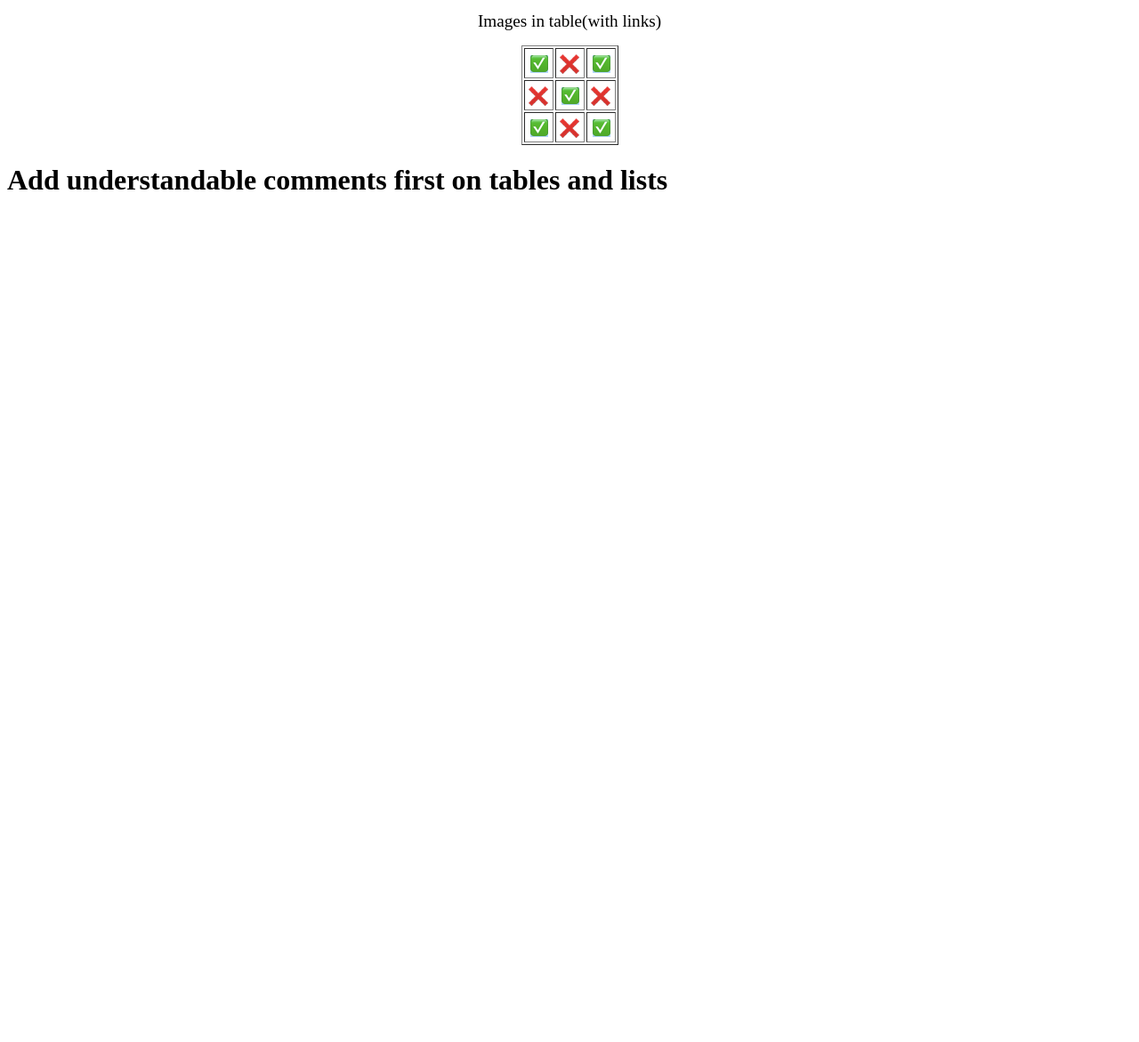
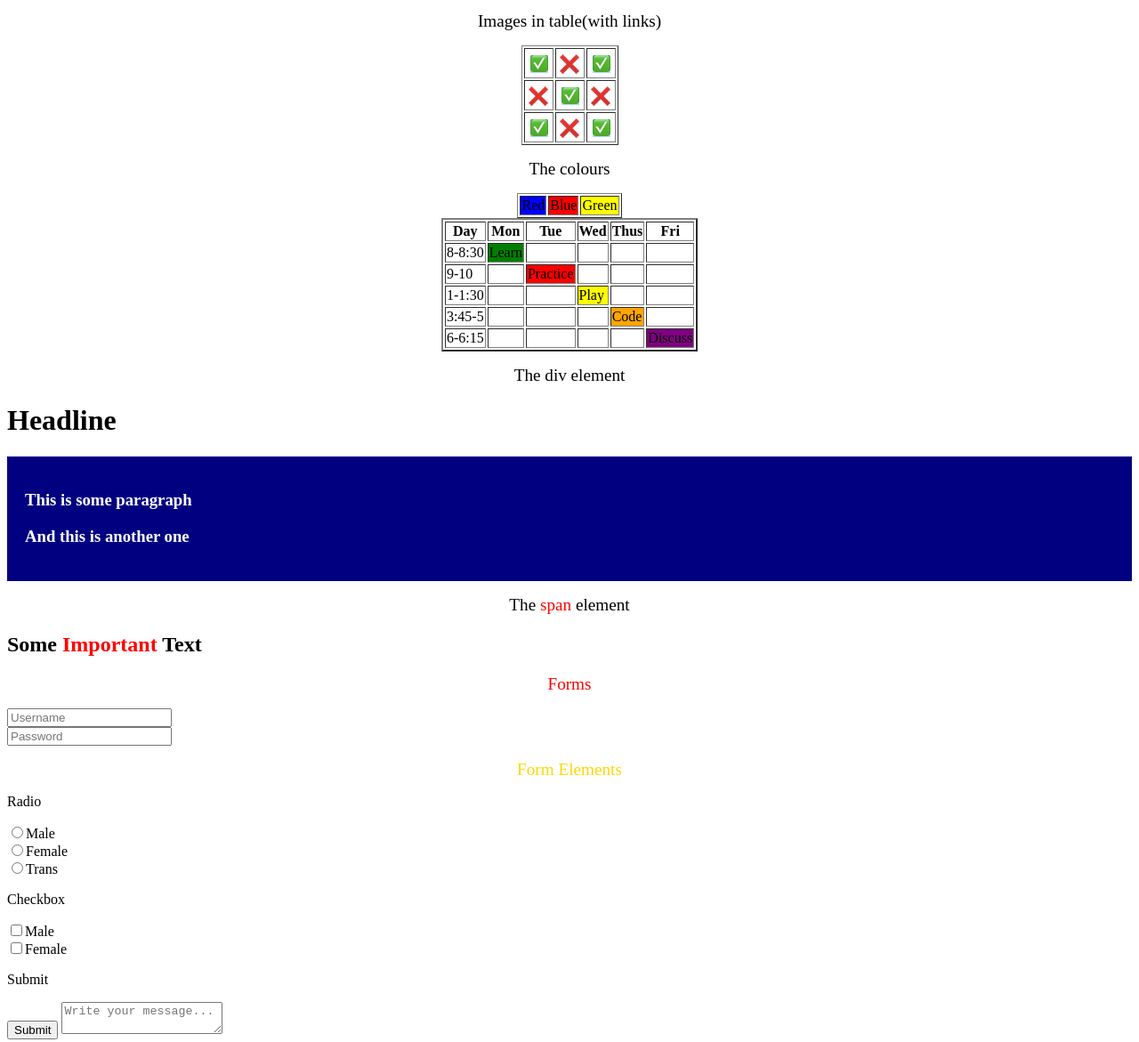
Before and after one commit to realcapacitor/html, a plain HTML site: page Hello.html in a window 1280 px wide. Shown: the part 2377-3548 px from the top of the page at 89% size. Before the commit the page ends 2620 px from the top, so only its background shows below. Drawn offline with Linux system fonts and the light colour scheme.

Commit message:
Tables and forms, input

```diff
--- a/Hello.html
+++ b/Hello.html
@@ -182,11 +182,110 @@ and columns are defined using <tr></tr>, Columns are vertical-->
         </td>
     </tr>
 </table>
+<p align="center"><big>The colours</big></p>
+<!--to change background color of table cell we have to bgcolor attribute-->
+<table border="1" align="center">
+<tr>
+    <td bgcolor="blue">Red</td>
+    <td bgcolor="red">Blue</td>
+    <td bgcolor="yellow">Green</td>
+    </tr>
+
+</table>
+<!-- the <th></th> tags represents the table headers(They are Bold)-->
+<table align="center" border="2">
+<tr>
+    <th>Day</th>
+    <th>Mon</th>
+    <th>Tue</th>
+    <th>Wed</th>
+    <th>Thus</th>
+    <th>Fri</th>
+    </tr>
+<tr>
+    <td>8-8:30</td>
+    <td bgcolor="green">Learn</td>
+    <td></td>
+    <td></td>
+    <td></td>
+    <td></td>
+    </tr>
+<tr>
+    <td>9-10</td>
+    <td></td>
+    <td bgcolor=red>Practice</td>
+    <td></td>
+    <td></td>
+    <td></td>
+    </tr>
+<tr>
+    <td>1-1:30</td>
+    <td></td>
+    <td></td>
+    <td bgcolor="yellow">Play</td>
+    <td></td>
+    <td></td>
+    </tr>
+<tr>
+    <td>3:45-5</td>
+    <td></td>
+    <td></td>
+    <td></td>
+    <td bgcolor="orange">Code</td>
+    <td></td>
+    </tr>
+<tr>
+    <td>6-6:15</td>
+    <td></td>
+    <td></td>
+    <td></td>
+    <td></td>
+    <td bgcolor="purple">Discuss</td>
+    </tr>
+</table>
+<p align="center" ><big>The div element</big></p>
+<!-- Inline and block elements-->
+<!-- In inline we are going to learn about <div> </div> Element-->
+<!-- the div element covers entire block -->
+<h1>Headline</h1>
+<div style="background-color: navy; color: white; padding: 20px;">
+<p><h3>This is some paragraph</h3></p>
+<p><h3>And this is another one</h3></p>
+</div>
+<!--The Span element-->
+<!--The span element only covers lines-->
+<p align="center"><big>The <span style="color: red">span</span> element</big></p>
+<h2>Some
+<span style="color:red"> Important </span>
+    Text
+</h2>
+<!--Forms-->
+<p align="center" style="color: red"><big>Forms</big></p>
+<!--The html forms are used as a input method in html-->
+<!--They are defined using <form> elements-->
+<!--The method attribute specifies the HTTP method(GET or POST) to be used when form is submited-->
+<!--To take user input, you need the corresponding form elements, such as text field. The input element has many
+variations depending on the type of attribute like text, password, radio, url, submit, etc-->
+<form>
+    <input type="text" name="Username" placeholder="Username"/><br/>
+    <input type="password" name="Password" placeholder="Password"/>
+</form>
+<p align ="center" style="color: gold"><big>Form Elements</big></p>
+<p>Radio</p>
+<input type="radio" name="gender" value="Male"/>Male<br/>
+<input type="radio" name="gender" value="Female"/>Female<br/>
+<input type="radio" name="gender" value="Transgender"/>Trans<br/>
+<p>Checkbox</p>
+<input type="checkbox" name="gender" value="1"/>Male<br/>
+<input type="checkbox" name="gender" value="2"/>Female<br/>
+<p>Submit</p>
+<input type=submit value="Submit"/>
+<textarea name="message" placeholder="Write your message..."></textarea>
 
 
 
 
-
+<form action="https://google.com" method="get"></form>
 
 
 <p ><h1>Add understandable comments first on tables and lists</h1></p></body>
```
